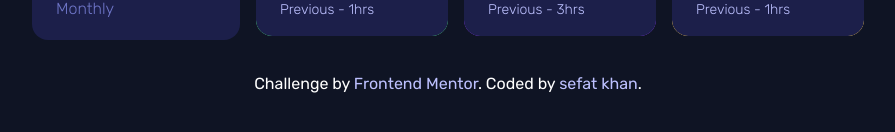
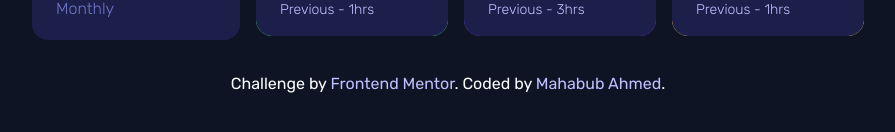
Before and after one commit to Mahabub21/Time-Tracking-dashboard, a website: page index.html in a window 1280 px wide. Shown: the part 376-508 px from the top of the page, without its empty margins (192-1087 px from the left). Drawn offline with Linux system fonts and the light colour scheme.

Commit message:
Update index.html

```diff
--- a/index.html
+++ b/index.html
@@ -184,7 +184,7 @@
 
   <div class="attribution text-white">
     Challenge by <a href="https://www.frontendmentor.io?ref=challenge" target="_blank" class="text-PaleBlue">Frontend Mentor</a>.
-    Coded by <a href="https://github.com/Sefat-Khan" class="text-PaleBlue">sefat khan</a>.
+    Coded by <a href="https://github.com/Sefat-Khan" class="text-PaleBlue">Mahabub Ahmed</a>.
   </div>
 
   <script src="script.js"></script>
```
